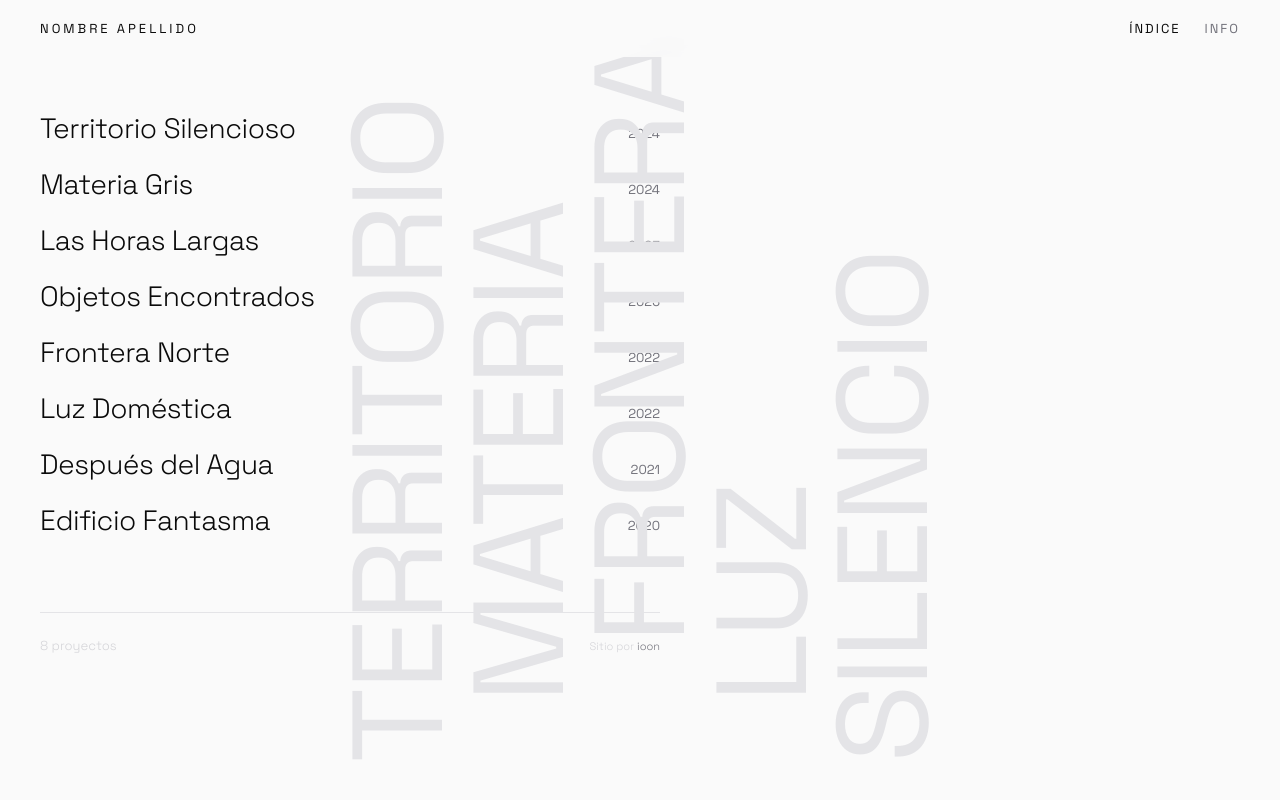
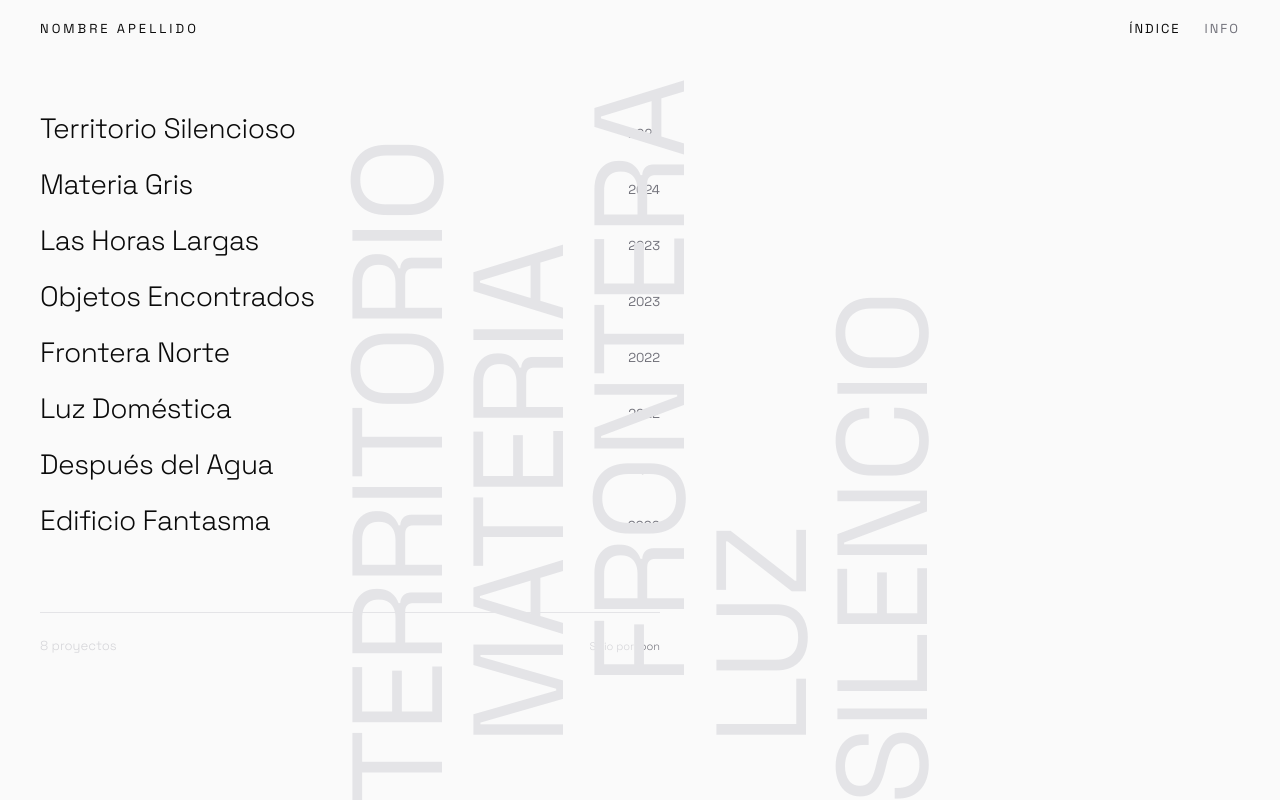
Before and after one commit to fjleonpacheco-cmd/-0_ioon, a React (Vite) app in the folder demo-fotografia-1/: page / in a window 1280 px wide. Built offline with nearby package versions, Linux system fonts and the light colour scheme.

Commit message:
foto: vertical type on top, aligned top

```diff
--- a/demo-fotografia-1/src/App.jsx
+++ b/demo-fotografia-1/src/App.jsx
@@ -411,9 +411,10 @@ export default function App() {
               inset: 0,
               display: "flex",
               justifyContent: "center",
-              alignItems: "center",
+              alignItems: "flex-start",
+              paddingTop: 80,
               pointerEvents: "none",
-              zIndex: 0,
+              zIndex: 3,
             }}
           >
             <div style={{
```
